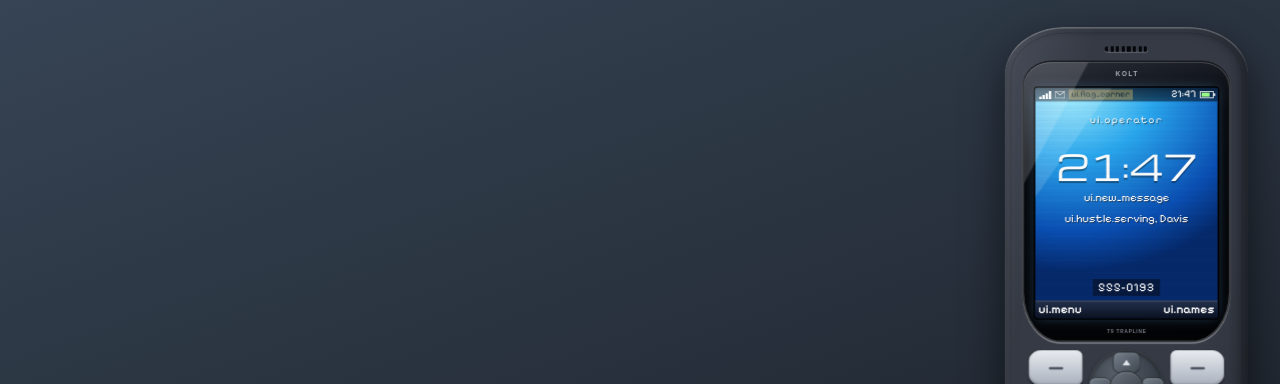
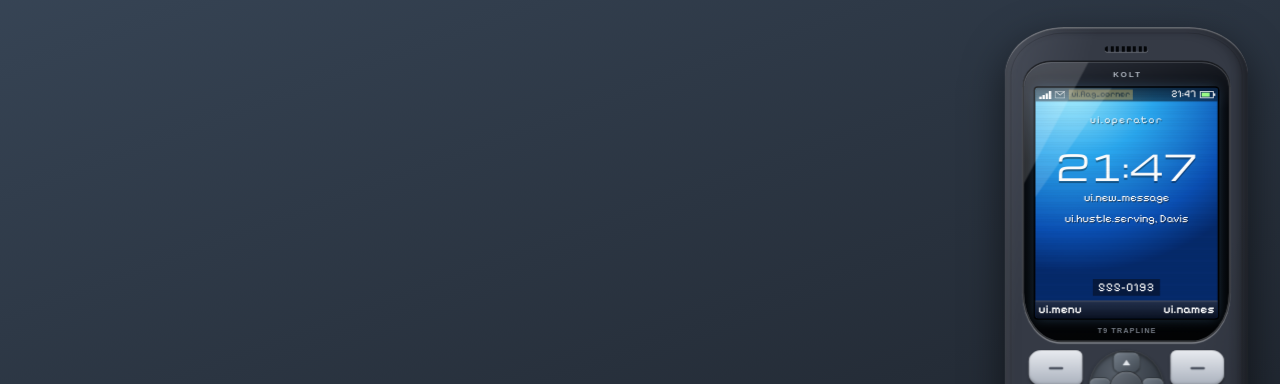
Before and after one commit to HeinoDev/sd-trapphone, a React (Vite) app in the folder web/: page / in a window 1280 px wide. Shown: the part 183-567 px from the top of the page. Built offline with nearby package versions, Linux system fonts and the light colour scheme; a web font is replaced by a local one.

Commit message:
Branding labels enlarged a bit

```diff
--- a/web/src/styles.css
+++ b/web/src/styles.css
@@ -289,7 +289,7 @@ button {
   right: 0;
   text-align: center;
   font-family: Arial, sans-serif;
-  font-size: 8px;
+  font-size: 10px;
   font-weight: 700;
   letter-spacing: 0.24em;
   text-indent: 0.24em;
@@ -316,7 +316,7 @@ button {
   right: 0;
   text-align: center;
   font-family: Arial, sans-serif;
-  font-size: 6px;
+  font-size: 9px;
   font-weight: 600;
   letter-spacing: 0.16em;
   text-indent: 0.16em;
@@ -397,7 +397,7 @@ button {
   right: 0;
   text-align: center;
   font-family: Arial, sans-serif;
-  font-size: 16px;
+  font-size: 18px;
   font-weight: 700;
   letter-spacing: 0.22em;
   text-indent: 0.22em;
@@ -413,7 +413,7 @@ button {
   right: 0;
   text-align: center;
   font-family: Arial, sans-serif;
-  font-size: 6px;
+  font-size: 7px;
   letter-spacing: 0.16em;
   text-indent: 0.16em;
   color: var(--brand);
```
Also changed, not shown: 1 other file (tests, documents, lock files or other folders).
